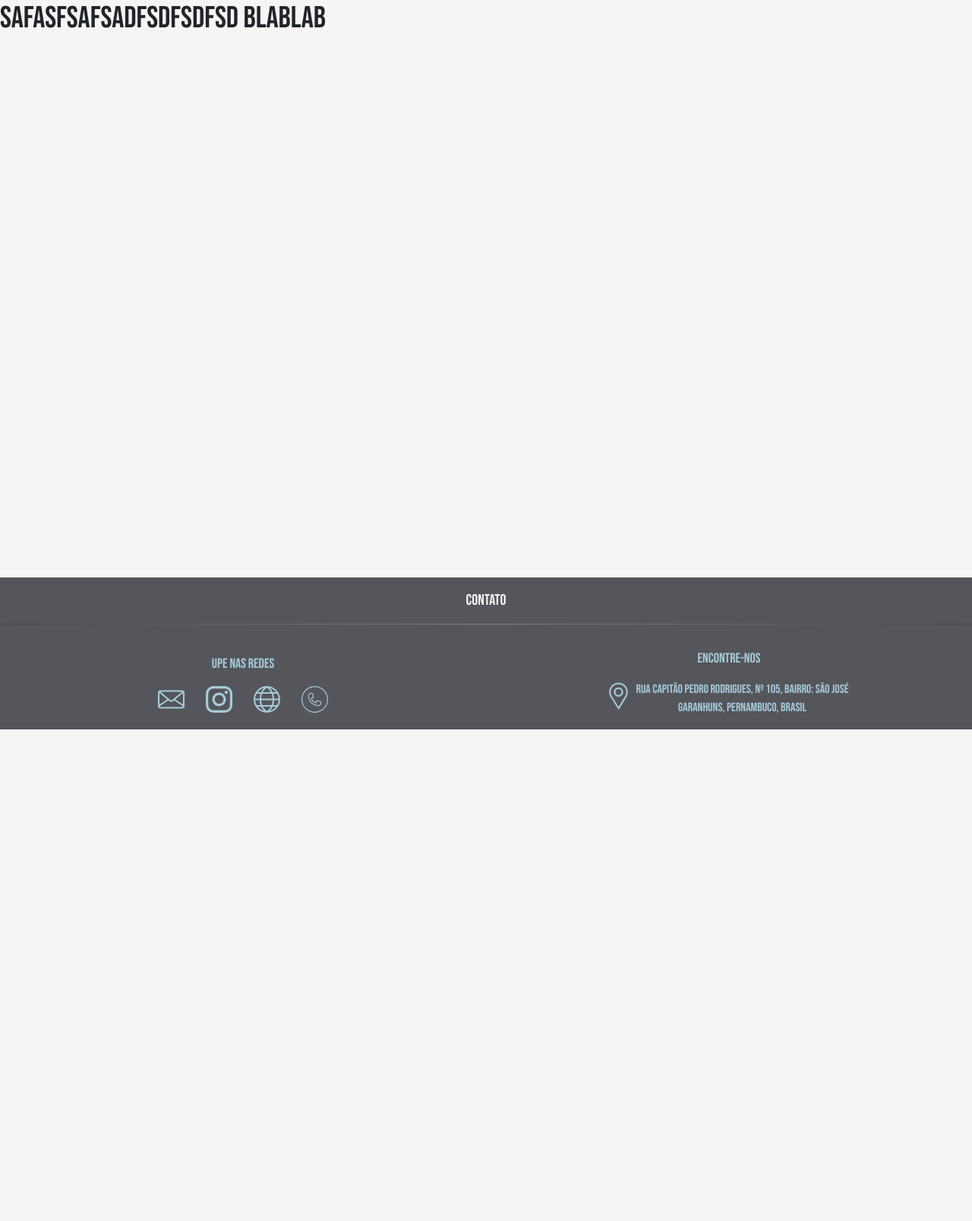
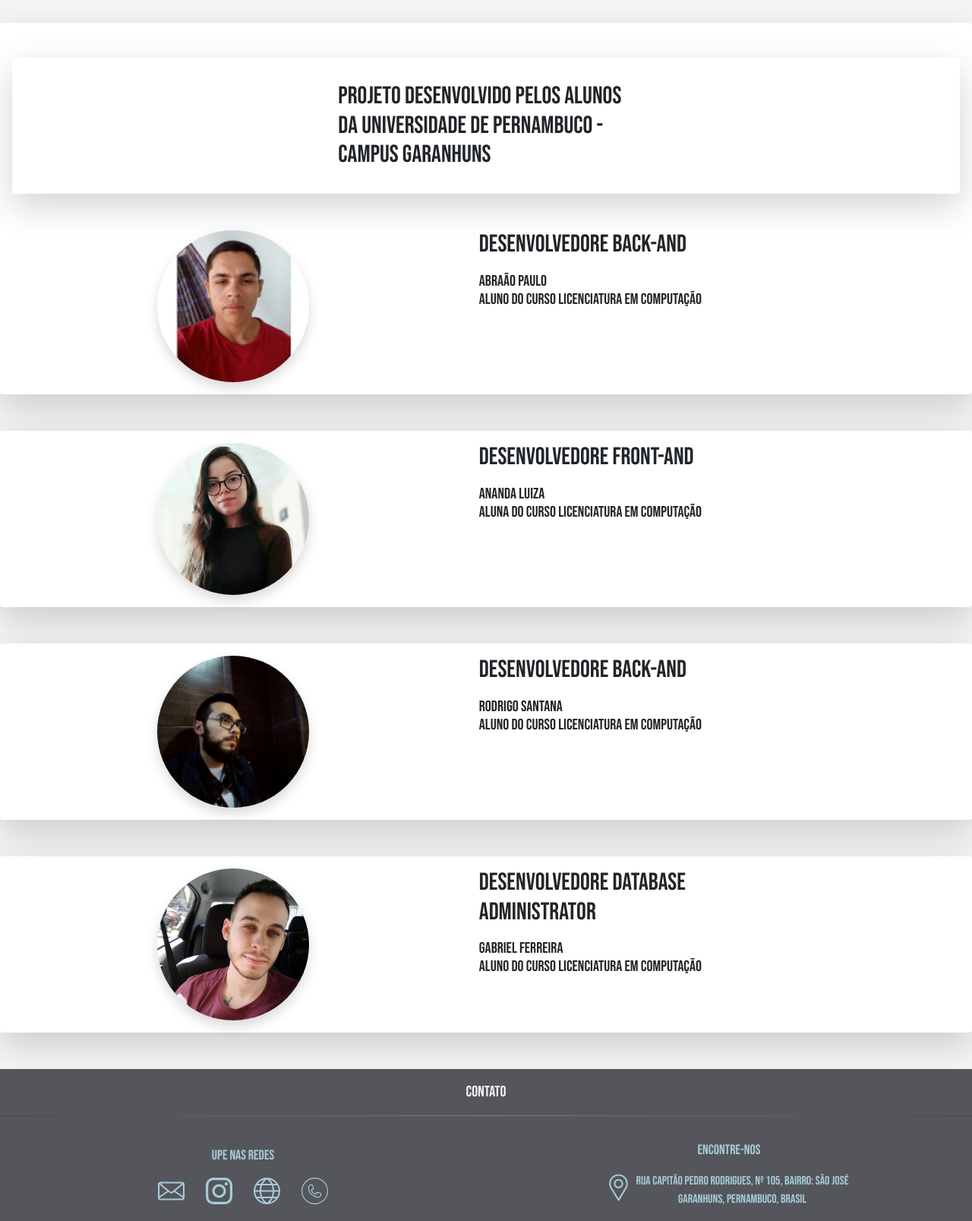
Before and after one commit to abraaodeveloper/portal-de-projetos-academicos, a Django app: page /about/ in a window 1280 px wide. Shown: the part 67-1674 px from the top of the page at 76% size. Before the commit the page ends 1027 px from the top, so only its background shows below. Run offline with Django 3.2, Linux system fonts and the light colour scheme; some libraries are stand-ins or nearby versions.

Commit message:
pagina about

```diff
--- a/static/css/styles.css
+++ b/static/css/styles.css
@@ -4,6 +4,10 @@
   margin: 0;
   padding: 0;
   list-style-type: none;
+}
+
+.imgDev{
+  margin-left: 15%;
 }
 
 :root {
--- a/templates/guest/about.html
+++ b/templates/guest/about.html
@@ -1,4 +1,116 @@
 {% extends 'base.html' %}
 {% block content %}
-    <h1>safasfsafsadfsdfsdfsd blablab</h1>
+<div class="text-container-projects shadow-lg p-3 mb-5 bg-body rounded">
+    <div class="text-container-projects shadow-lg p-3 mb-5 bg-body rounded">
+
+        <div class="row">
+            <div class="col-md-4 img-project">
+
+            </div>
+            <div class="col-md-4">
+
+                <p>
+                <h2>Projeto desenvolvido pelos alunos da Universidade de Pernambuco - Campus Garanhuns</h2>
+                </p>
+
+            </div>
+
+        </div>
+
+    </div>
+
+    <div class="row">
+        <div class="col-md-4 img-project imgDev">
+            <img src="/static/img/imgDev/Abraão Paulo.jpeg" class="shadow" />
+        </div>
+        <div class="col-md-4">
+            <h2>
+                Desenvolvedore Back-and
+            </h2>
+            <p>
+            <h5>
+                Abraão Paulo<br>
+                Aluno do curso Licenciatura em Computação
+            </h5>
+            </p>
+
+        </div>
+
+    </div>
+
+</div>
+
+<div class="text-container-projects shadow-lg p-3 mb-5 bg-body rounded">
+
+    <div class="row">
+        <div class="col-md-4 img-project imgDev">
+            <img src="/static/img/imgDev/Ananda Luiza.jpeg" class="shadow" />
+        </div>
+        <div class="col-md-4">
+            <h2>
+                Desenvolvedore Front-and
+            </h2>
+            <p>
+            <h5>
+                Ananda Luiza<br>
+                Aluna do curso Licenciatura em Computação
+            </h5>
+            </p>
+
+        </div>
+
+    </div>
+
+</div>
+
+<div class="text-container-projects shadow-lg p-3 mb-5 bg-body rounded">
+
+    <div class="row">
+        <div class="col-md-4 img-project imgDev">
+            <img src="/static/img/imgDev/Rodrigo.jpg" class="shadow" />
+        </div>
+        <div class="col-md-4">
+            <h2>
+                Desenvolvedore Back-and
+            </h2>
+            <p>
+            <h5>
+                Rodrigo Santana<br>
+                Aluno do curso Licenciatura em Computação
+            </h5>
+            </p>
+
+        </div>
+
+    </div>
+
+</div>
+
+<div class="text-container-projects shadow-lg p-3 mb-5 bg-body rounded">
+
+    <div class="row">
+        <div class="col-md-4 img-project imgDev">
+            <img src="/static/img/imgDev/Gabriel Ferreira.jpeg" class="shadow" />
+        </div>
+        <div class="col-md-4">
+            <h2>
+                Desenvolvedore Database Administrator
+            </h2>
+            <p>
+            <h5>
+                Gabriel Ferreira<br>
+                Aluno do curso Licenciatura em Computação
+            </h5>
+            </p>
+
+        </div>
+
+    </div>
+
+</div>
+
+<div class="container-fluid">
+
+</div>
+
 {% endblock content %}
```
Also changed, not shown: static/img/imgDev/Abraão Paulo.jpeg (added), static/img/imgDev/Ananda Luiza.jpeg (added), static/img/imgDev/Gabriel Ferreira.jpeg (added), static/img/imgDev/Rodrigo.jpg (added).
